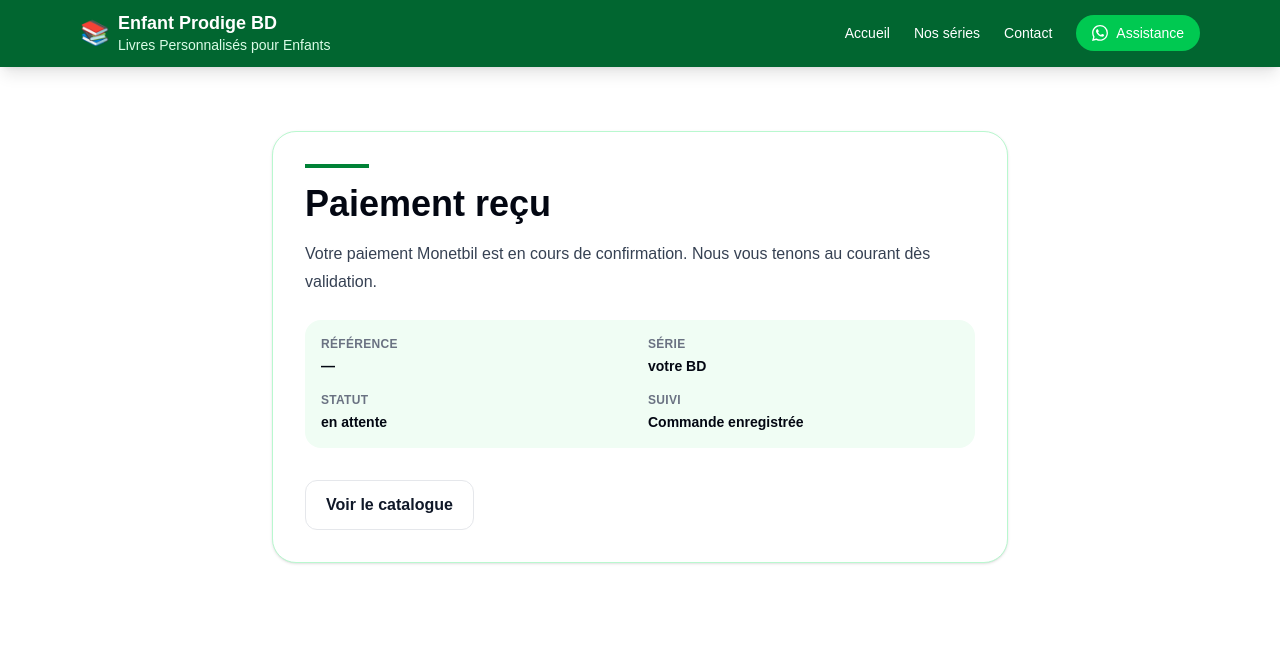
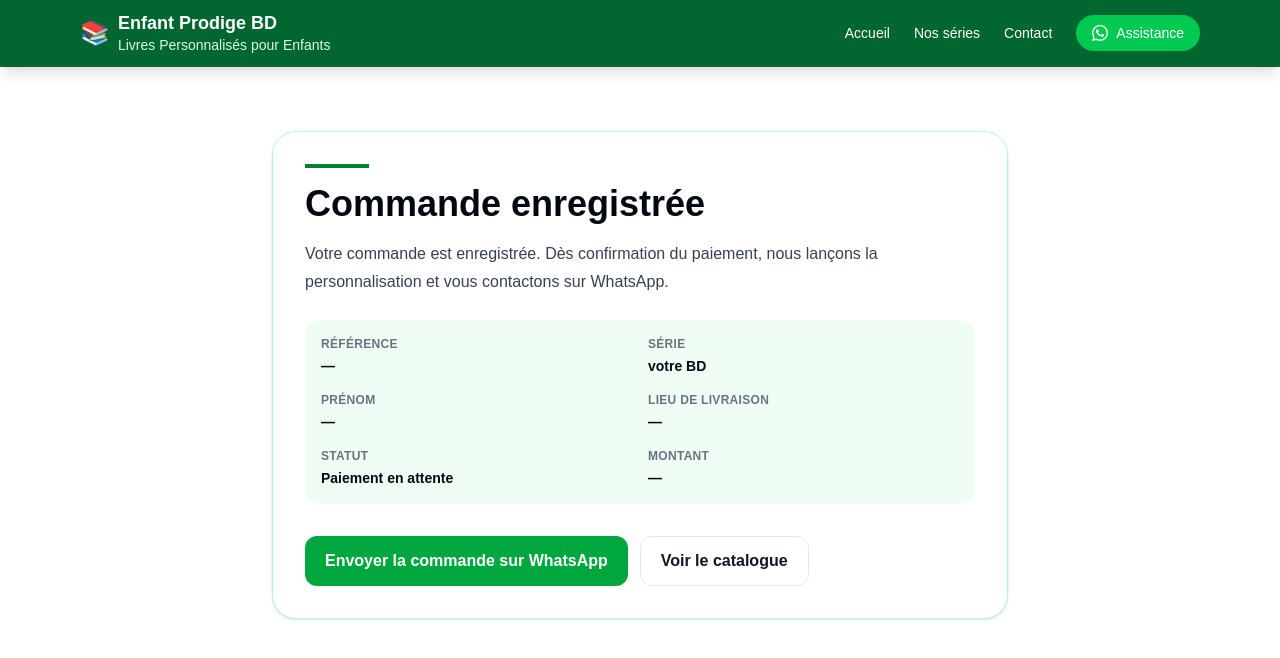
Before and after one commit to wooplans/enfant-prodige, a Next.js app: page /paiement/retour in a window 1280 px wide. Shown: the top 658 px of the page. Built offline with nearby package versions, Linux system fonts and the light colour scheme; no server answers.

Commit message:
Add thank-you page and purchase pixel

```diff
--- a/app/paiement/retour/page.tsx
+++ b/app/paiement/retour/page.tsx
@@ -1,6 +1,8 @@
 import Link from "next/link";
 import SiteChrome from "@/components/SiteChrome";
+import { WHATSAPP_NUMBER } from "@/lib/catalogue";
 import { getSupabaseAdmin } from "@/lib/supabase/server";
+import PurchasePixelTracker from "@/components/PurchasePixelTracker";
 
 export const dynamic = "force-dynamic";
 
@@ -8,6 +10,53 @@ type SearchParams = Record<string, string | string[] | undefined>;
 
 function firstValue(value: string | string[] | undefined) {
   return Array.isArray(value) ? value[0] : value;
+}
+
+type PaymentOrder = {
+  payment_ref: string;
+  status: string;
+  series_title: string | null;
+  series_slug: string | null;
+  child_name: string | null;
+  delivery_quartier: string | null;
+  delivery_rue: string | null;
+  amount: number | null;
+  currency: string | null;
+};
+
+function formatStatus(status: string | null) {
+  switch (status) {
+    case "paid":
+      return "Paiement confirmé";
+    case "failed":
+      return "Paiement échoué";
+    case "expired":
+      return "Paiement expiré";
+    case "pending":
+      return "Paiement en attente";
+    default:
+      return "Commande reçue";
+  }
+}
+
+function formatMessage(order: PaymentOrder, bdSlug: string) {
+  const address = order.delivery_rue ? `${order.delivery_quartier}, ${order.delivery_rue}` : order.delivery_quartier;
+  const amount = typeof order.amount === "number" ? `${order.amount.toLocaleString("fr-FR")} FCFA` : "—";
+  const lines = [
+    "Bonjour, voici le récapitulatif de la commande :",
+    "",
+    `Série : ${order.series_title || "—"}`,
+    `Référence : ${order.payment_ref}`,
+    `Prénom de l'enfant : ${order.child_name || "—"}`,
+    `Lieu de livraison : ${address || "—"}`,
+    `Statut : ${formatStatus(order.status)}`,
+    `Montant : ${amount}`,
+    bdSlug ? `Lien BD : /bd/${bdSlug}` : null,
+    "",
+    "Merci de confirmer la prise en charge de la personnalisation.",
+  ].filter(Boolean);
+
+  return lines.join("\n");
 }
 
 export default async function PaymentReturnPage({
@@ -18,33 +67,57 @@ export default async function PaymentReturnPage({
   const params = (await searchParams) ?? {};
   const paymentRef = firstValue(params.payment_ref) || "";
   const bdSlug = firstValue(params.bd) || "";
-  let paymentStatus: string | null = null;
-  let seriesTitle = "votre BD";
+  let order: PaymentOrder | null = null;
 
   if (paymentRef) {
     try {
       const supabase = getSupabaseAdmin();
       const { data } = await supabase
         .from("payment_orders")
-        .select("status, series_title")
+        .select("payment_ref, status, series_title, series_slug, child_name, delivery_quartier, delivery_rue, amount, currency")
         .eq("payment_ref", paymentRef)
         .maybeSingle();
 
-      paymentStatus = data?.status ?? null;
-      seriesTitle = data?.series_title ?? seriesTitle;
+      order = (data as PaymentOrder | null) ?? null;
     } catch {
-      paymentStatus = null;
+      order = null;
     }
   }
 
-  const isPaid = paymentStatus === "paid";
-  const headline = isPaid ? "Paiement confirmé" : "Paiement reçu";
+  const displayOrder: PaymentOrder = {
+    payment_ref: paymentRef || "—",
+    status: order?.status || "pending",
+    series_title: order?.series_title || "votre BD",
+    series_slug: order?.series_slug || bdSlug || null,
+    child_name: order?.child_name || null,
+    delivery_quartier: order?.delivery_quartier || null,
+    delivery_rue: order?.delivery_rue || null,
+    amount: order?.amount || null,
+    currency: order?.currency || "XAF",
+  };
+
+  const isPaid = displayOrder.status === "paid";
+  const headline = isPaid ? "Merci pour votre commande" : "Commande enregistrée";
   const message = isPaid
-    ? "Votre paiement Monetbil a bien été confirmé. Nous lançons la personnalisation maintenant."
-    : "Votre paiement Monetbil est en cours de confirmation. Nous vous tenons au courant dès validation.";
+    ? "Votre paiement a bien été reçu. Notre équipe prépare la personnalisation et vous contacte sur WhatsApp pour la suite."
+    : "Votre commande est enregistrée. Dès confirmation du paiement, nous lançons la personnalisation et vous contactons sur WhatsApp.";
+
+  const address = displayOrder.delivery_rue
+    ? `${displayOrder.delivery_quartier}, ${displayOrder.delivery_rue}`
+    : displayOrder.delivery_quartier || "—";
+  const amountLabel = displayOrder.amount ? `${displayOrder.amount.toLocaleString("fr-FR")} FCFA` : "—";
+  const whatsappMessage = formatMessage(displayOrder, bdSlug);
+  const whatsappUrl = `https://wa.me/${WHATSAPP_NUMBER}?text=${encodeURIComponent(whatsappMessage)}`;
 
   return (
     <SiteChrome showFooter={false}>
+      <PurchasePixelTracker
+        paymentRef={displayOrder.payment_ref}
+        status={displayOrder.status}
+        value={displayOrder.amount}
+        currency={displayOrder.currency}
+        seriesTitle={displayOrder.series_title}
+      />
       <main className="mx-auto flex min-h-[70vh] w-full max-w-3xl items-center px-4 py-16">
         <section className="w-full rounded-3xl border border-green-200 bg-white p-6 shadow-sm md:p-8">
           <div className="mb-4 h-1 w-16 bg-green-700" />
@@ -53,34 +126,48 @@ export default async function PaymentReturnPage({
 
           <div className="mt-6 grid gap-4 rounded-2xl bg-green-50 p-4 text-sm text-gray-700 md:grid-cols-2">
             <div>
-              <div className="font-semibold text-gray-500 uppercase tracking-wide text-xs">Référence</div>
-              <div className="mt-1 font-bold text-gray-950">{paymentRef || "—"}</div>
+              <div className="text-xs font-semibold uppercase tracking-wide text-gray-500">Référence</div>
+              <div className="mt-1 font-bold text-gray-950">{displayOrder.payment_ref}</div>
             </div>
             <div>
-              <div className="font-semibold text-gray-500 uppercase tracking-wide text-xs">Série</div>
-              <div className="mt-1 font-bold text-gray-950">{seriesTitle}</div>
+              <div className="text-xs font-semibold uppercase tracking-wide text-gray-500">Série</div>
+              <div className="mt-1 font-bold text-gray-950">{displayOrder.series_title}</div>
             </div>
             <div>
-              <div className="font-semibold text-gray-500 uppercase tracking-wide text-xs">Statut</div>
-              <div className="mt-1 font-bold text-gray-950">{paymentStatus || "en attente"}</div>
+              <div className="text-xs font-semibold uppercase tracking-wide text-gray-500">Prénom</div>
+              <div className="mt-1 font-bold text-gray-950">{displayOrder.child_name || "—"}</div>
             </div>
             <div>
-              <div className="font-semibold text-gray-500 uppercase tracking-wide text-xs">Suivi</div>
-              <div className="mt-1 font-bold text-gray-950">
-                {bdSlug ? `BD / ${bdSlug}` : "Commande enregistrée"}
-              </div>
+              <div className="text-xs font-semibold uppercase tracking-wide text-gray-500">Lieu de livraison</div>
+              <div className="mt-1 font-bold text-gray-950">{address}</div>
+            </div>
+            <div>
+              <div className="text-xs font-semibold uppercase tracking-wide text-gray-500">Statut</div>
+              <div className="mt-1 font-bold text-gray-950">{formatStatus(displayOrder.status)}</div>
+            </div>
+            <div>
+              <div className="text-xs font-semibold uppercase tracking-wide text-gray-500">Montant</div>
+              <div className="mt-1 font-bold text-gray-950">{amountLabel}</div>
             </div>
           </div>
 
           <div className="mt-8 flex flex-col gap-3 sm:flex-row">
-            {bdSlug ? (
+            {displayOrder.series_slug ? (
               <Link
-                href={`/bd/${bdSlug}`}
+                href={`/bd/${displayOrder.series_slug}`}
                 className="inline-flex items-center justify-center rounded-xl bg-green-700 px-5 py-3 font-bold text-white transition-colors hover:bg-green-600"
               >
                 Revenir à la BD
               </Link>
             ) : null}
+            <a
+              href={whatsappUrl}
+              target="_blank"
+              rel="noreferrer"
+              className="inline-flex items-center justify-center rounded-xl bg-green-600 px-5 py-3 font-bold text-white transition-colors hover:bg-green-500"
+            >
+              Envoyer la commande sur WhatsApp
+            </a>
             <Link
               href="/catalogue"
               className="inline-flex items-center justify-center rounded-xl border border-gray-200 px-5 py-3 font-bold text-gray-900 transition-colors hover:bg-gray-50"
--- a/components/CheckoutModal.tsx
+++ b/components/CheckoutModal.tsx
@@ -306,7 +306,9 @@ export default function CheckoutModal({ bd, paymentSettings, onClose }: Props) {
                 <h2 className="text-lg font-extrabold text-gray-900">
                   {activeProvider === "chariow" ? "Paiement Chariow" : "Paiement Monetbil"}
                 </h2>
-                <p className="mt-0.5 text-sm text-gray-600">Vérifiez les informations puis poursuivez vers le paiement sécurisé.</p>
+                <p className="mt-0.5 text-sm text-gray-600">
+                  Après le paiement en ligne, notre équipe vous contacte via WhatsApp pour confirmer le prénom et le lieu de livraison.
+                </p>
               </div>
 
               <div className="divide-y divide-gray-100 rounded-2xl border border-gray-100 bg-gray-50">
--- a/components/FacebookPixel.tsx
+++ b/components/FacebookPixel.tsx
@@ -7,7 +7,7 @@ import Script from "next/script";
 export const FB_PIXEL_ID = "833064112599949";
 
 type FbqCommand = "track" | "trackCustom" | "init";
-type FacebookEventName = "PageView" | "ViewContent" | "InitiateCheckout" | "Lead" | "Contact";
+type FacebookEventName = "PageView" | "ViewContent" | "InitiateCheckout" | "Lead" | "Contact" | "Purchase";
 
 type FbqFunction = (
   command: FbqCommand,
--- /dev/null
+++ b/components/PurchasePixelTracker.tsx
@@ -0,0 +1,34 @@
+"use client";
+
+import { useEffect } from "react";
+import { fbqTrack } from "@/components/FacebookPixel";
+
+type Props = {
+  paymentRef: string;
+  status: string;
+  value: number | null;
+  currency?: string | null;
+  seriesTitle?: string | null;
+};
+
+export default function PurchasePixelTracker({ paymentRef, status, value, currency = "XAF", seriesTitle }: Props) {
+  useEffect(() => {
+    if (status !== "paid" || !paymentRef) return;
+
+    const storageKey = `fb_purchase_tracked:${paymentRef}`;
+    if (window.sessionStorage.getItem(storageKey) === "1") return;
+
+    fbqTrack("Purchase", {
+      content_name: seriesTitle || paymentRef,
+      content_type: "product",
+      currency: currency || "XAF",
+      value: typeof value === "number" ? value : undefined,
+      order_id: paymentRef,
+      content_ids: seriesTitle ? [seriesTitle] : undefined,
+    });
+
+    window.sessionStorage.setItem(storageKey, "1");
+  }, [currency, paymentRef, seriesTitle, status, value]);
+
+  return null;
+}
--- /dev/null
+++ b/lib/delivery.ts
@@ -0,0 +1,17 @@
+import "server-only";
+
+export function getDeliveryDateLabel(baseDate = new Date(), leadHours = 48) {
+  const deliveryDate = new Date(baseDate);
+  deliveryDate.setHours(deliveryDate.getHours() + leadHours);
+
+  return new Intl.DateTimeFormat("fr-FR", {
+    weekday: "long",
+    day: "numeric",
+    month: "long",
+    timeZone: "Africa/Douala",
+  }).format(deliveryDate);
+}
+
+export function buildDeliverySentence(baseDate = new Date(), leadHours = 48) {
+  return `En payant maintenant, on vous livre ${getDeliveryDateLabel(baseDate, leadHours)}.`;
+}
```
Also changed, not shown: app/bd/[id]/page.tsx (+10 -1 lines), components/BDDetailClient.tsx (+7 -6 lines), components/FaqAccordion.tsx (+12 -3 lines).
